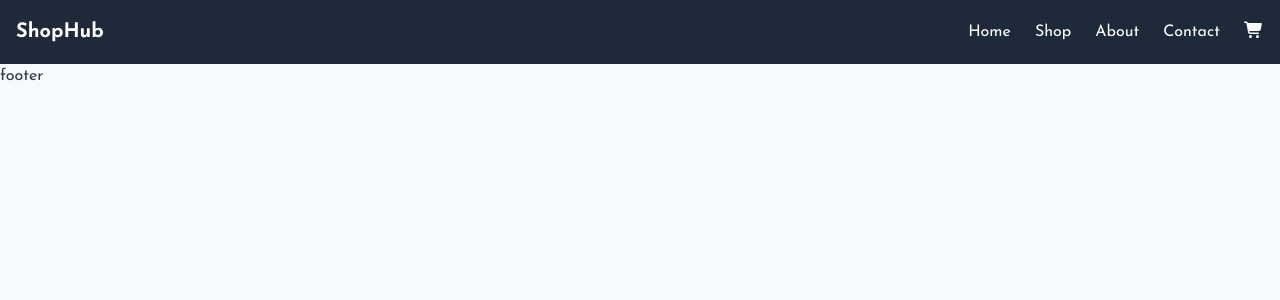
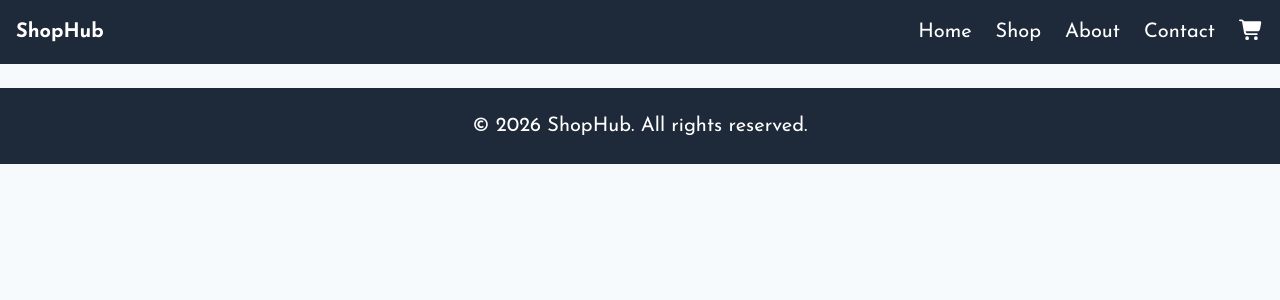
Before and after one commit to aryak0512/productstore-ui, a React (Vite) app: page / in a window 1280 px wide. Shown: the top 300 px of the page. Built offline with nearby package versions, Linux system fonts and the light colour scheme.

Commit message:
Header and footer cleaned, other components skeletons added

```diff
--- a/src/App.jsx
+++ b/src/App.jsx
@@ -6,6 +6,7 @@ function App() {
     return (
         <>
             <Header/>
+            <br/>
             <Footer/>
         </>
 
--- a/src/components/Footer.jsx
+++ b/src/components/Footer.jsx
@@ -1,8 +1,10 @@
 const Footer = () => {
     return (
-        <div>
-            footer
-        </div>
+        <>
+            <footer className="bg-gray-800 text-white text-center py-6 text-xl">
+                <p>&copy; 2026 ShopHub. All rights reserved.</p>
+            </footer>
+        </>
     );
 }
 export default Footer;
--- a/src/components/Header.jsx
+++ b/src/components/Header.jsx
@@ -3,7 +3,7 @@ import {faShoppingCart} from "@fortawesome/free-solid-svg-icons";
 
 const Header = () => {
     return (
-        <nav className="bg-gray-800 text-white">
+        <nav className="bg-gray-800 text-white text-xl">
             <div className="max-w-7xl mx-auto px-4">
                 <div className="flex justify-between items-center h-16">
                     <div className="text-xl font-bold">
--- /dev/null
+++ b/src/components/Home.jsx
@@ -0,0 +1,9 @@
+import PageHeading from "./PageHeading.jsx";
+
+const Home = () => {
+    return (
+        <PageHeading/>
+    );
+}
+
+export default Home;
--- /dev/null
+++ b/src/components/PageHeading.jsx
@@ -0,0 +1,12 @@
+import PageTitle from "./PageTitle.jsx";
+
+const PageHeading = () => {
+    return (
+        <>
+            <PageTitle/>
+            <h2>Page Heading</h2>
+        </>
+    );
+}
+
+export default PageHeading;
--- /dev/null
+++ b/src/components/PageTitle.jsx
@@ -0,0 +1,7 @@
+const PageTitle = () => {
+    return (
+        <div>Page title</div>
+    );
+}
+
+export default PageTitle;
--- /dev/null
+++ b/src/components/ProductListings.jsx
@@ -0,0 +1,9 @@
+const ProductListings = () => {
+    return (
+        <>
+            ProductListings
+        </>
+    );
+}
+
+export default ProductListings;
```
Also changed, not shown: public/project_architecture.png (added).
